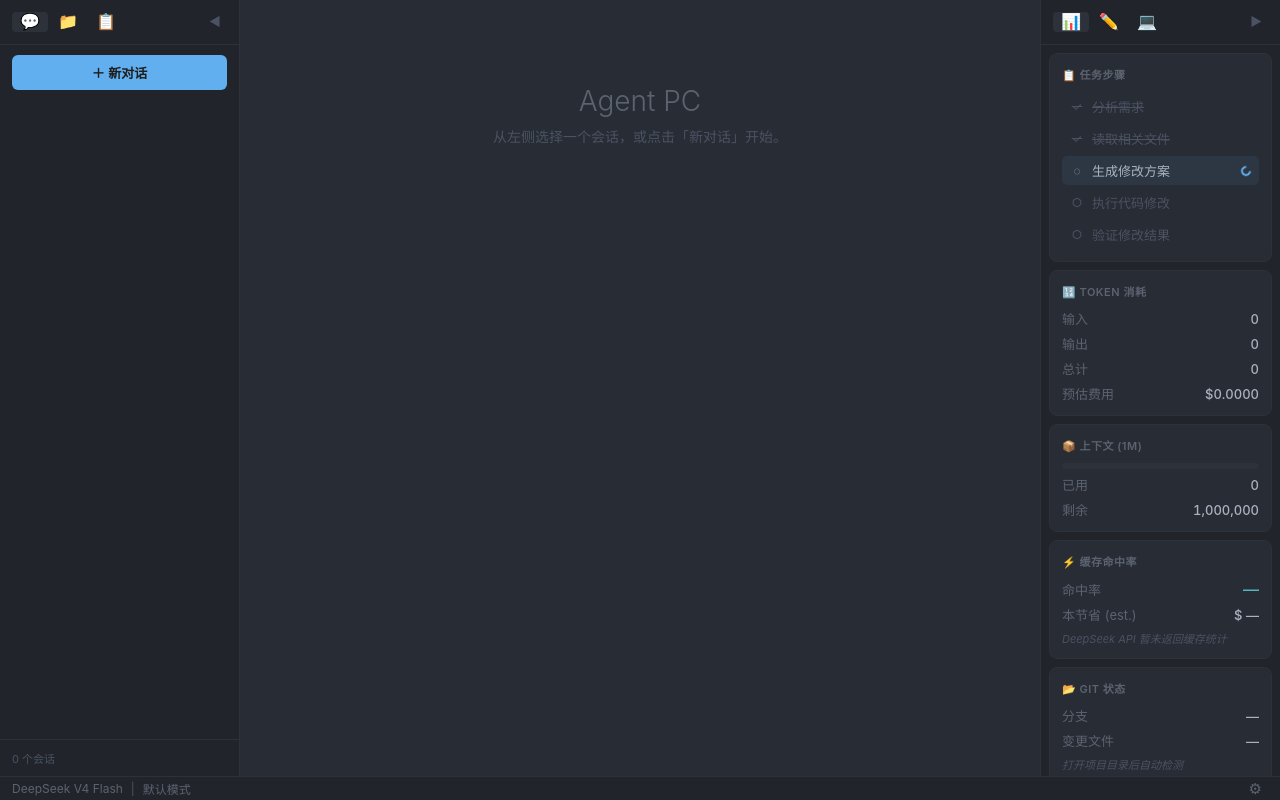
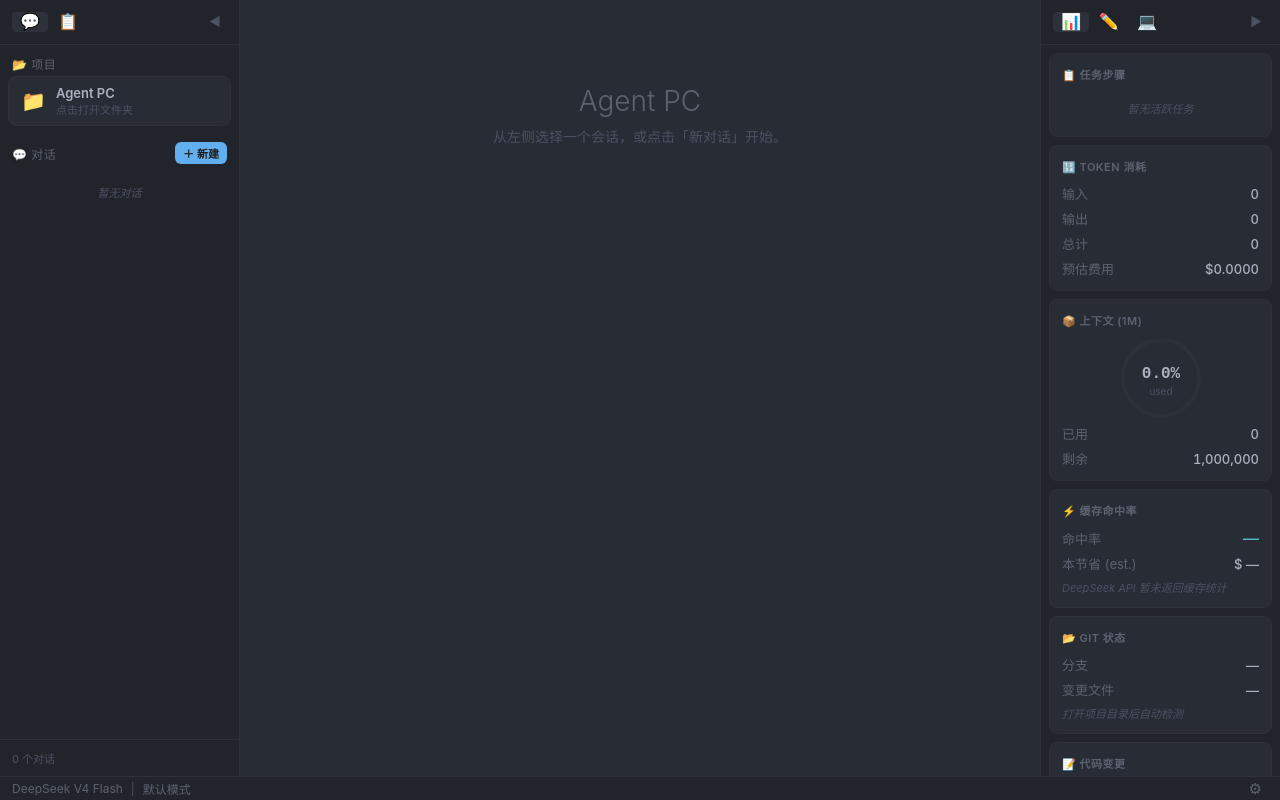
Before and after one commit to Hang-Edward/Agent, a React (Vite) app: page / in a window 1280 px wide. Built offline with nearby package versions, Linux system fonts and the light colour scheme.

Commit message:
fix: three UI improvements
- Left sidebar: removed file tree, added project card + folder buttons
- Task steps: cleared placeholder examples, shows empty state
- Context usage: SVG ring progress with centered percentage

```diff
--- a/src/App.css
+++ b/src/App.css
@@ -1143,6 +1143,43 @@ html, body, #root {
   background: var(--bg-hover);
 }
 
+/* 项目卡片 */
+.project-card {
+  display: flex;
+  align-items: center;
+  gap: 10px;
+  padding: 8px 12px;
+  margin: 0 8px 4px;
+  background: var(--bg-primary);
+  border: 1px solid var(--border-light);
+  border-radius: 8px;
+  cursor: pointer;
+  transition: border-color 0.2s;
+}
+
+.project-card:hover {
+  border-color: var(--accent);
+}
+
+.project-icon { font-size: 20px; }
+
+.project-info {
+  display: flex;
+  flex-direction: column;
+  min-width: 0;
+}
+
+.project-name {
+  font-size: 13px;
+  font-weight: 600;
+  color: var(--text-primary);
+}
+
+.project-path {
+  font-size: 11px;
+  color: var(--text-muted);
+}
+
 /* 面板分区 */
 .panel-section {
   flex: 1;
--- a/src/components/Dashboard.tsx
+++ b/src/components/Dashboard.tsx
@@ -6,40 +6,13 @@ import { TerminalPanel } from "./TerminalPanel";
 
 /* ───────── 各仪表盘小组件 ───────── */
 
-interface TaskStep {
-  id: string;
-  label: string;
-  status: "pending" | "running" | "done" | "failed";
-}
-
 function TaskProgress() {
-  const steps: TaskStep[] = [
-    { id: "1", label: "分析需求", status: "done" },
-    { id: "2", label: "读取相关文件", status: "done" },
-    { id: "3", label: "生成修改方案", status: "running" },
-    { id: "4", label: "执行代码修改", status: "pending" },
-    { id: "5", label: "验证修改结果", status: "pending" },
-  ];
-
   return (
     <div className="widget">
       <div className="widget-title">📋 任务步骤</div>
       <div className="widget-body">
-        <div className="step-list">
-          {steps.map((step) => (
-            <div key={step.id} className={`step-item step-${step.status}`}>
-              <span className="step-icon">
-                {step.status === "done" && "✓"}
-                {step.status === "running" && "◌"}
-                {step.status === "pending" && "○"}
-                {step.status === "failed" && "✕"}
-              </span>
-              <span className={`step-label ${step.status === "done" ? "step-done" : ""}`}>
-                {step.label}
-              </span>
-              {step.status === "running" && <span className="step-spinner" />}
-            </div>
-          ))}
+        <div className="hint" style={{ padding: "8px 0", textAlign: "center" }}>
+          暂无活跃任务
         </div>
       </div>
     </div>
@@ -75,6 +48,47 @@ function TokenUsage() {
   );
 }
 
+/** SVG 环形进度组件 */
+function RingProgress({ pct, size = 80 }: { pct: number; size?: number }) {
+  const stroke = 4;
+  const radius = (size - stroke) / 2;
+  const circumference = 2 * Math.PI * radius;
+  const offset = circumference - (pct / 100) * circumference;
+  const center = size / 2;
+
+  return (
+    <svg width={size} height={size} viewBox={`0 0 ${size} ${size}`}>
+      <circle cx={center} cy={center} r={radius}
+        fill="none" stroke="var(--border-light)" strokeWidth={stroke} />
+      <circle cx={center} cy={center} r={radius}
+        fill="none" stroke="url(#ctxGradient)" strokeWidth={stroke}
+        strokeDasharray={circumference}
+        strokeDashoffset={offset}
+        strokeLinecap="round"
+        transform={`rotate(-90 ${center} ${center})`}
+        style={{ transition: "stroke-dashoffset 0.5s ease" }} />
+      <defs>
+        <linearGradient id="ctxGradient" x1="0%" y1="0%" x2="100%" y2="0%">
+          <stop offset="0%" stopColor="var(--accent)" />
+          <stop offset="100%" stopColor="var(--purple)" />
+        </linearGradient>
+      </defs>
+      <text x={center} y={center - 4}
+        textAnchor="middle" dominantBaseline="middle"
+        fill="var(--text-primary)" fontSize="16" fontWeight="bold"
+        fontFamily="'Cascadia Code', monospace">
+        {pct.toFixed(1)}%
+      </text>
+      <text x={center} y={center + 14}
+        textAnchor="middle" dominantBaseline="middle"
+        fill="var(--text-muted)" fontSize="10">
+        used
+      </text>
+    </svg>
+  );
+}
+
+/** 上下文使用量面板 — 环形展示 */
 function ContextUsage() {
   const ctxTokens = useSessionStore((s) => s.contextTokens);
   const pct = Math.min(100, (ctxTokens / 1_000_000) * 100);
@@ -82,15 +96,13 @@ function ContextUsage() {
   return (
     <div className="widget">
       <div className="widget-title">📦 上下文 (1M)</div>
-      <div className="widget-body">
-        <div className="progress-bar-bg">
-          <div className="progress-bar-fill" style={{ width: `${pct}%` }} />
-        </div>
-        <div className="metric-row">
+      <div className="widget-body" style={{ alignItems: "center" }}>
+        <RingProgress pct={pct} />
+        <div className="metric-row" style={{ width: "100%" }}>
           <span className="metric-label">已用</span>
           <span className="metric-value">{ctxTokens.toLocaleString()}</span>
         </div>
-        <div className="metric-row">
+        <div className="metric-row" style={{ width: "100%" }}>
           <span className="metric-label">剩余</span>
           <span className="metric-value">{(1_000_000 - ctxTokens).toLocaleString()}</span>
         </div>
--- a/src/components/SessionList.tsx
+++ b/src/components/SessionList.tsx
@@ -1,10 +1,9 @@
 import { useState } from "react";
+import { invoke } from "@tauri-apps/api/core";
 import { useUiStore } from "../stores/uiStore";
 import { useSessionStore } from "../stores/sessionStore";
-import { FileTree } from "./FileTree";
 import { SkillManager } from "./SkillManager";
 
-/** 会话列表 — 左侧栏 */
 export function SessionList() {
   const open = useUiStore((s) => s.leftPanelOpen);
   const toggle = useUiStore((s) => s.toggleLeftPanel);
@@ -16,7 +15,7 @@ export function SessionList() {
     deleteSession,
     renameSession,
   } = useSessionStore();
-  const [leftTab, setLeftTab] = useState<"sessions" | "files" | "skills">("sessions");
+  const [leftTab, setLeftTab] = useState<"sessions" | "skills">("sessions");
   const [editingId, setEditingId] = useState<string | null>(null);
   const [editName, setEditName] = useState("");
 
@@ -38,6 +37,15 @@ export function SessionList() {
     }
   };
 
+  const handleOpenFolder = async (e: React.MouseEvent) => {
+    e.stopPropagation();
+    try {
+      await invoke("open_in_explorer", { path: "." });
+    } catch (err) {
+      console.error("打开文件夹失败:", err);
+    }
+  };
+
   const startRename = (id: string, currentName: string, e: React.MouseEvent) => {
     e.stopPropagation();
     setEditingId(id);
@@ -45,9 +53,7 @@ export function SessionList() {
   };
 
   return (
-    <aside
-      className={`panel panel-left ${open ? "panel-open" : "panel-closed"}`}
-    >
+    <aside className={`panel panel-left ${open ? "panel-open" : "panel-closed"}`}>
       {open ? (
         <>
           <div className="panel-header">
@@ -59,34 +65,39 @@ export function SessionList() {
                 💬
               </button>
               <button
-                className={`panel-tab ${leftTab === "files" ? "panel-tab-active" : ""}`}
-                onClick={() => setLeftTab("files")}
-              >
-                📁
-              </button>
-              <button
                 className={`panel-tab ${leftTab === "skills" ? "panel-tab-active" : ""}`}
                 onClick={() => setLeftTab("skills")}
               >
                 📋
               </button>
             </div>
-            <button
-              className="panel-collapse-btn"
-              onClick={toggle}
-              title="折叠侧栏"
-            >
-              ◀
-            </button>
+            <button className="panel-collapse-btn" onClick={toggle} title="折叠侧栏">◀</button>
           </div>
 
           {leftTab === "sessions" ? (
             <>
-          <button className="btn-new-chat" onClick={handleNew}>
-            ＋ 新对话
-          </button>
+              {/* 项目区 */}
+              <div className="panel-section-header" style={{ padding: "10px 12px 4px" }}>
+                📂 项目
+              </div>
+              <div className="project-card" onClick={handleOpenFolder} title="打开项目文件夹">
+                <span className="project-icon">📁</span>
+                <div className="project-info">
+                  <span className="project-name">Agent PC</span>
+                  <span className="project-path">点击打开文件夹</span>
+                </div>
+              </div>
+
+              {/* 对话区 */}
+              <div className="panel-section-header" style={{ padding: "12px 12px 4px", display: "flex", justifyContent: "space-between", alignItems: "center" }}>
+                <span>💬 对话</span>
+                <button className="btn-new-chat" onClick={handleNew} style={{ margin: 0, padding: "3px 8px", fontSize: 11 }}>＋ 新建</button>
+              </div>
 
               <div className="session-list">
+                {sessions.length === 0 && (
+                  <div className="hint" style={{ padding: "12px", textAlign: "center" }}>暂无对话</div>
+                )}
                 {sessions.map((s) => (
                   <div
                     key={s.id}
@@ -101,9 +112,7 @@ export function SessionList() {
                         value={editName}
                         onChange={(e) => setEditName(e.target.value)}
                         onBlur={() => handleRename(s.id)}
-                    onKeyDown={(e) =>
-                      e.key === "Enter" && handleRename(s.id)
-                    }
+                        onKeyDown={(e) => e.key === "Enter" && handleRename(s.id)}
                         autoFocus
                         onClick={(e) => e.stopPropagation()}
                       />
@@ -111,18 +120,13 @@ export function SessionList() {
                       <>
                         <span className="session-name">{s.name}</span>
                         <div className="session-actions">
-                      <button
-                        className="session-btn"
-                        onClick={(e) => startRename(s.id, s.name, e)}
-                        title="重命名"
-                      >
+                          <button className="session-btn" onClick={(e) => handleOpenFolder(e)} title="打开文件夹">
+                            📂
+                          </button>
+                          <button className="session-btn" onClick={(e) => startRename(s.id, s.name, e)} title="重命名">
                             ✎
                           </button>
-                      <button
-                        className="session-btn"
-                        onClick={(e) => handleDelete(s.id, e)}
-                        title="删除"
-                      >
+                          <button className="session-btn" onClick={(e) => handleDelete(s.id, e)} title="删除">
                             ✕
                           </button>
                         </div>
@@ -132,27 +136,14 @@ export function SessionList() {
                 ))}
               </div>
 
-          <div className="panel-footer-hint">
-            {sessions.length} 个会话
-          </div>
+              <div className="panel-footer-hint">{sessions.length} 个对话</div>
             </>
-          ) : leftTab === "files" ? (
-            <div className="panel-section">
-              <div className="panel-section-header">📁 文件</div>
-              <FileTree />
-            </div>
           ) : (
             <SkillManager />
           )}
         </>
       ) : (
-        <button
-          className="panel-expand-btn"
-          onClick={toggle}
-          title="展开侧栏"
-        >
-          ▶
-        </button>
+        <button className="panel-expand-btn" onClick={toggle} title="展开侧栏">▶</button>
       )}
     </aside>
   );
```
Also changed, not shown: 1 other file (tests, documents, lock files or other folders). Lines whose indentation alone changed are shown as unchanged.
